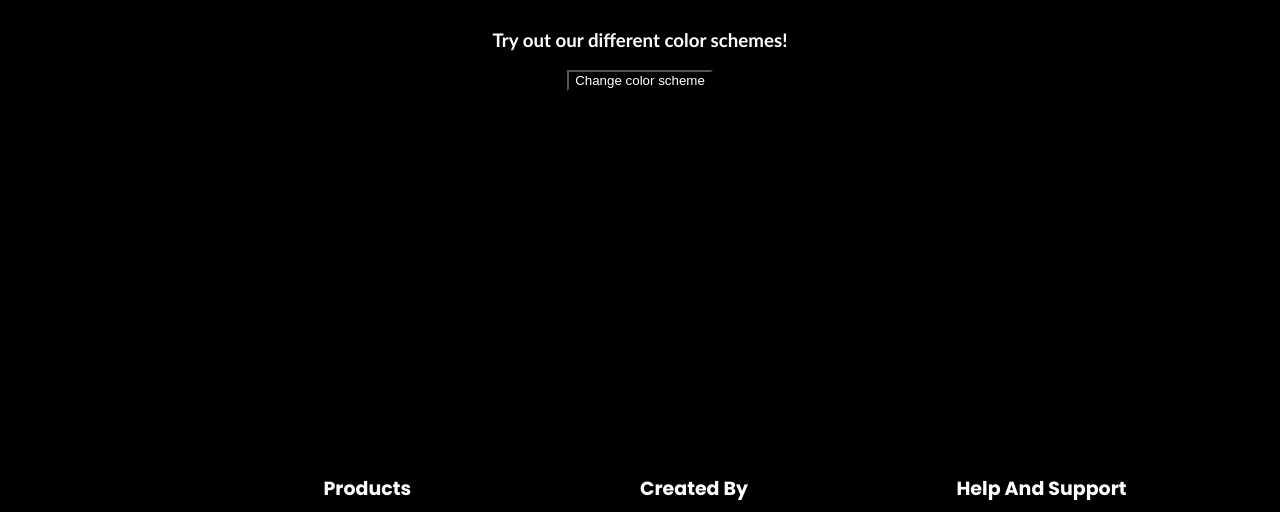
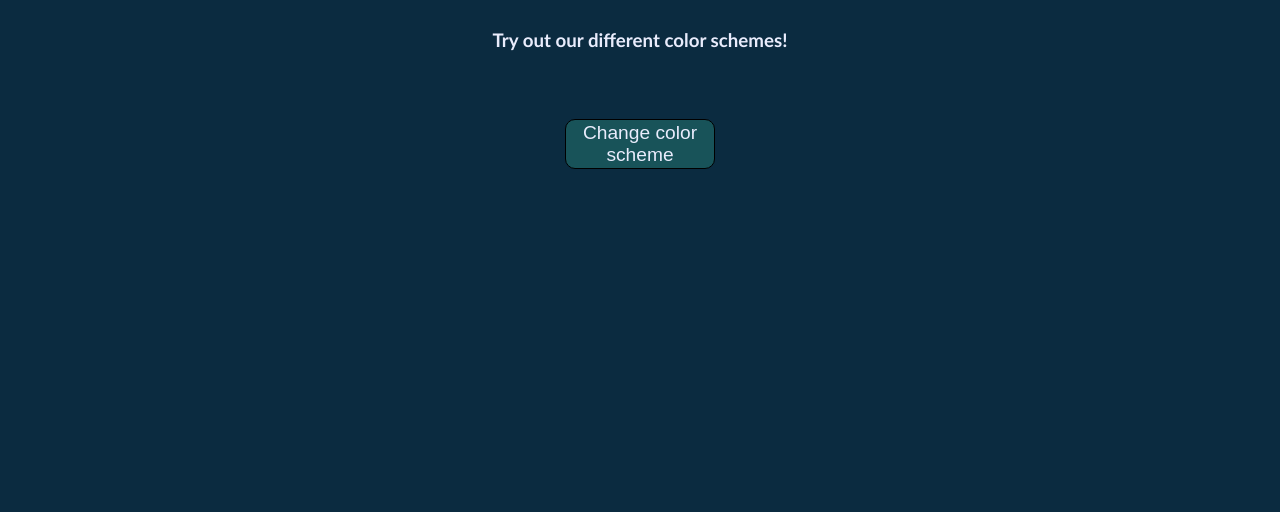
Before and after one commit to Paefax/paefax-language-app, a Vue app: page /settings in a window 1280 px wide. Shown: the part 372-884 px from the top of the page. Built offline with nearby package versions, Linux system fonts and the light colour scheme.

Commit message:
adds color change functionality to buttons

```diff
--- a/src/components/DarkModeToggle.vue
+++ b/src/components/DarkModeToggle.vue
@@ -19,7 +19,18 @@ const clickToggle = () => {
 <style scoped>
 .toggle {
     color: v-bind('theme.theme.color');
-    background-color: v-bind('theme.theme.backgroundColor');
+    background-color: v-bind('theme.theme.buttonColor');
+
+}
+
+button {
+    width: 150px;
+    height: 50px;
+    border-radius: 10px;
+    font-size: 1.2em;
+    border: 1px solid black;
+    cursor: pointer;
+    margin-top: 50px;
 
 }
 </style>
--- a/src/components/NavFooter.vue
+++ b/src/components/NavFooter.vue
@@ -67,7 +67,7 @@ const theme = useTheme();
 
 .container {
   color: v-bind('theme.theme.color');
-  background-color: v-bind('theme.theme.backgroundColor');
+  background-color: v-bind('theme.theme.footerBackgroundColor');
   width: 98.9vw;
   position: relative;
   margin-top: 28vw;
@@ -95,7 +95,7 @@ img {
 .footer-col h4 {
   font-size: 19px;
   color: v-bind('theme.theme.color');
-  background-color: v-bind('theme.theme.backgroundColor');
+  background-color: v-bind('theme.theme.footerBackgroundColor');
   text-transform: capitalize;
   margin-bottom: 30px;
   font-weight: 00;
@@ -110,7 +110,7 @@ img {
 .footer-col ul li a {
   font-size: 16px;
   text-transform: capitalize;
-  background-color: v-bind('theme.theme.backgroundColor');
+  background-color: v-bind('theme.theme.footerBackgroundColor');
   color: v-bind('theme.theme.color');
 
   text-decoration: none;
--- a/src/stores/theme.js
+++ b/src/stores/theme.js
@@ -5,13 +5,27 @@ export const useTheme = defineStore("theme", () => {
 
   const darkMode = ref(false);
 
-  const backgroundColorLight = "white";
-  const backgroundColorDark = "black";
+  const backgroundColorLight = "#DFEFF0";
+  const backgroundColorDark = "#0B2B40";
+
+  const fontColorLight = "black";
+  const fontColorDark = "#E9ECFC";
+
+  const footerColorDark = "#185359";
+  const footerColorLight = "#79A3B1"
+
+  const buttonColorDark = "#185359";
+  const buttonColorLight = "#79A3B1"
+
 
   const theme = computed (() => {
     return {
-        color: darkMode.value ? "black" : "white",
+        color: darkMode.value ? fontColorLight : fontColorDark,
         backgroundColor: darkMode.value ? backgroundColorLight : backgroundColorDark,
+        footerBackgroundColor: darkMode.value ? footerColorLight : footerColorDark,
+        buttonColor: darkMode.value ? buttonColorLight : buttonColorDark,
+
+
     }
   })
 
```
